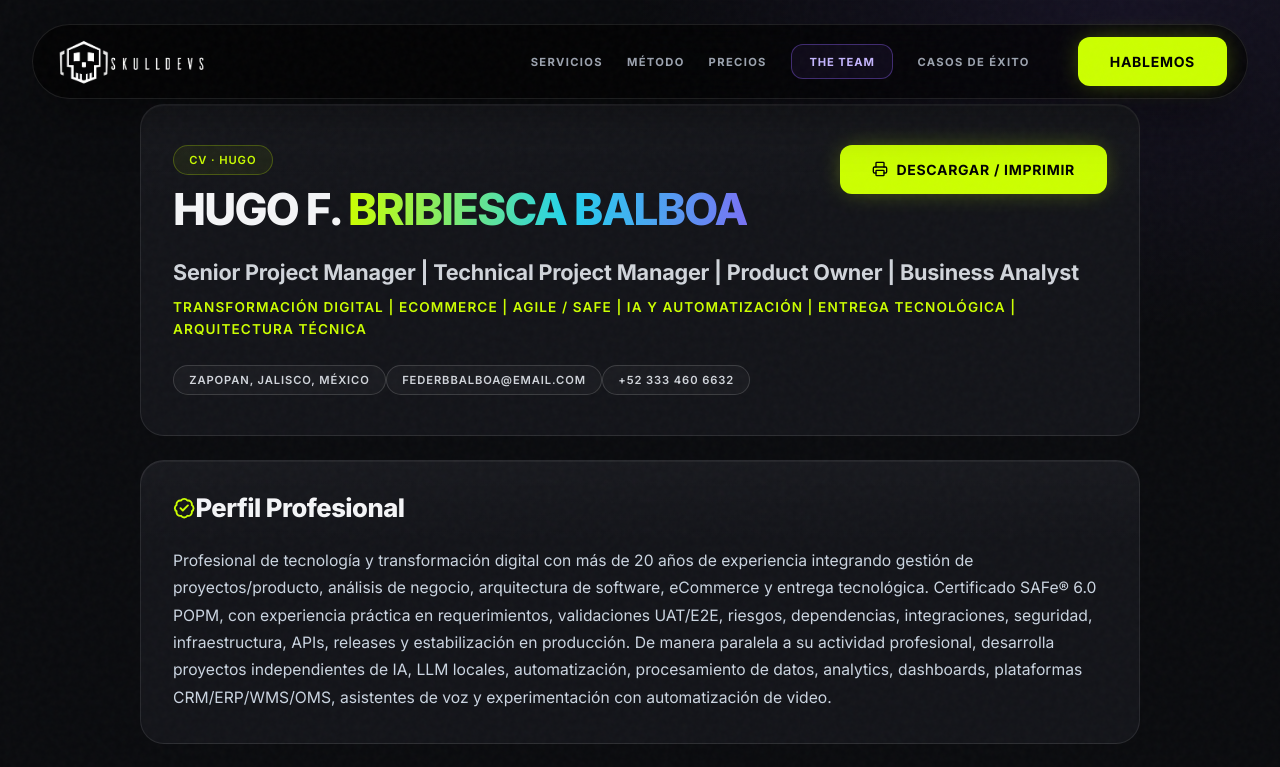
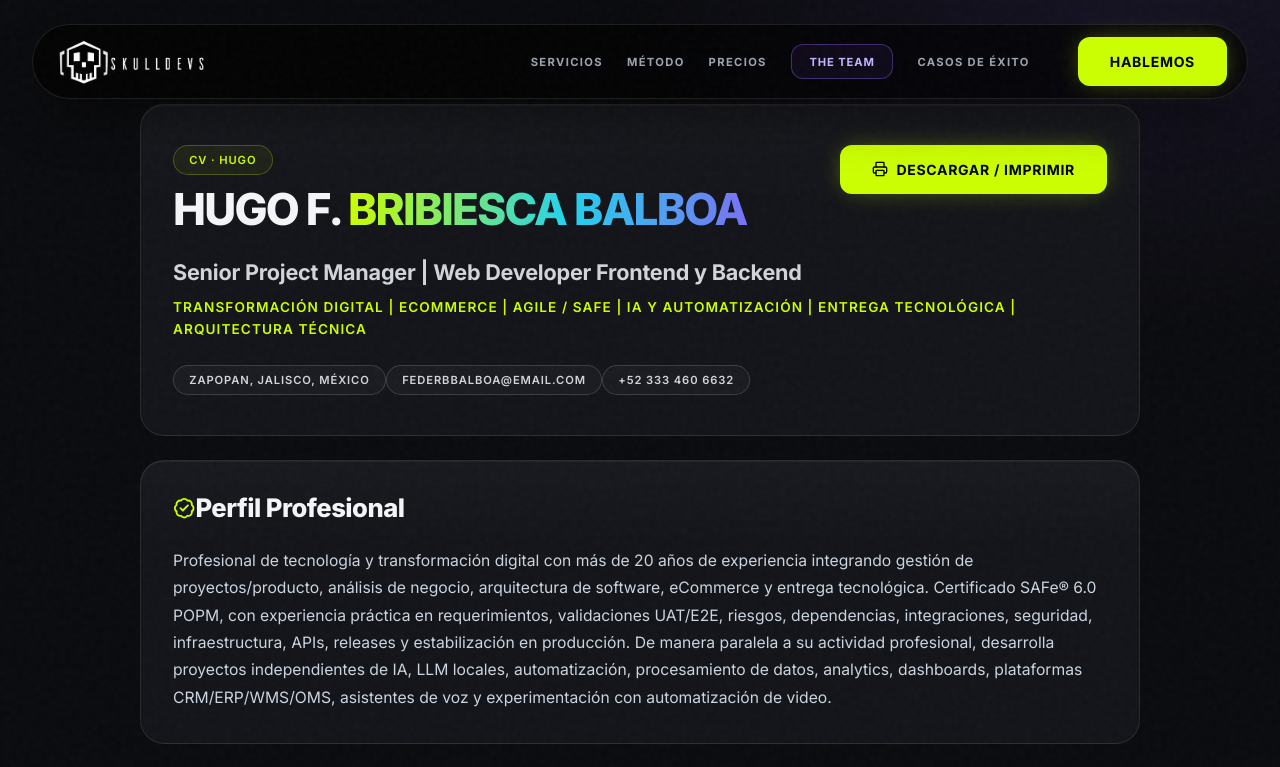
Before and after one commit to davidvato/skulldevs, a Next.js app: page /cv-hugobb in a window 1280 px wide. Shown: the top 767 px of the page. Built offline with nearby package versions, Linux system fonts and the light colour scheme.

Commit message:
fix: update Hugo CV role to Senior Project Manager | Web Developer

```diff
--- a/src/components/CvHugoClient.tsx
+++ b/src/components/CvHugoClient.tsx
@@ -145,7 +145,7 @@ export default function CvHugoClient() {
             </div>
 
             <h2 className="cv-role" style={{ marginBottom: '0.75rem' }}>
-              Senior Project Manager | Technical Project Manager | Product Owner | Business Analyst
+              Senior Project Manager | Web Developer Frontend y Backend
             </h2>
             <p className="cv-tagline" style={{ marginBottom: '1.5rem' }}>
               Transformación Digital | eCommerce | Agile / SAFe | IA y Automatización | Entrega Tecnológica | Arquitectura Técnica
```
